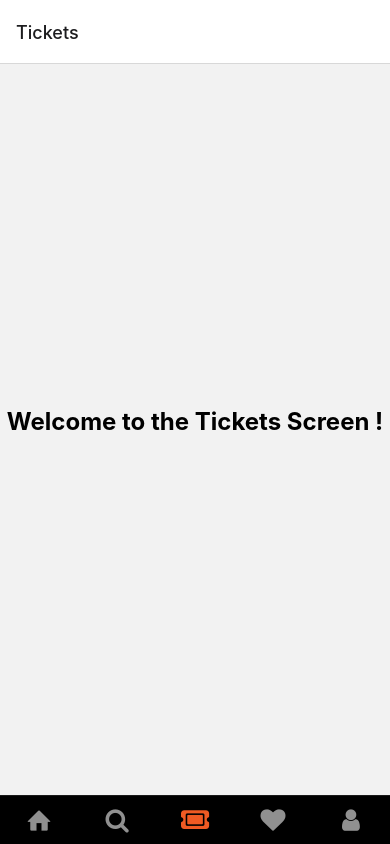
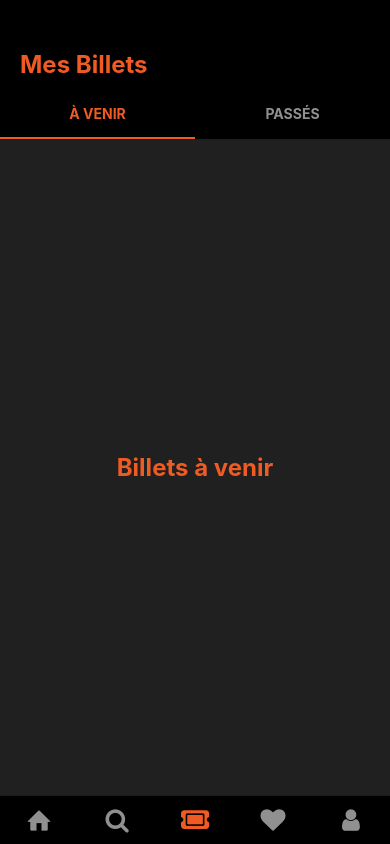
Before and after one commit to Elyter/tix-CLI, a React Native app: screen /TicketsNav in a window 390 px wide. Built offline with nearby package versions, Linux system fonts and the light colour scheme; no server answers.

Commit message:
ticketScreen

```diff
--- a/navigators/TicketsNav.js
+++ b/navigators/TicketsNav.js
@@ -1,12 +1,15 @@
 import { createStackNavigator } from '@react-navigation/stack';
-
 import TicketsScreen from '../screens/TicketsScreens/TicketsScreen';
 
 const Stack = createStackNavigator();
 
 export default function TicketsNav() {
   return (
-    <Stack.Navigator>
+    <Stack.Navigator
+      screenOptions={{
+        headerShown: false, // Pour cacher le header
+      }}
+    >
       <Stack.Screen name="Tickets" component={TicketsScreen} />
     </Stack.Navigator>
   );
--- a/organizer/screens/EventForm.js
+++ b/organizer/screens/EventForm.js
@@ -1,11 +1,12 @@
 import React, { useState } from 'react';
-import { View, Text, TextInput, TouchableOpacity, StyleSheet, TouchableWithoutFeedback, Keyboard, Modal } from 'react-native';
+import { View, Text, TextInput, TouchableOpacity, StyleSheet, TouchableWithoutFeedback, Keyboard, Modal, Image } from 'react-native';
 import { Entypo } from '@expo/vector-icons'; // Importation de l'icône Entypo
 import { AntDesign } from '@expo/vector-icons'; // Importation de l'icône AntDesign
 import DateTimePicker from '@react-native-community/datetimepicker';
 import ToastBar from '../component/Toastbar';
 import { COLORS } from '../../assets/colors';
 import { useNavigation } from '@react-navigation/native'; // Importation de useNavigation
+import * as ImagePicker from 'expo-image-picker';
 
 const EventForm = () => {
   const [currentQuestionIndex, setCurrentQuestionIndex] = useState(0);
@@ -15,6 +16,7 @@ const EventForm = () => {
   const [toastMessage, setToastMessage] = useState('');
   const [showToast, setShowToast] = useState(false);
   const [showDatePickerModal, setShowDatePickerModal] = useState(false); // Déplacer le hook useState ici
+  const [selectedImage, setSelectedImage] = useState(null);
 
   const navigation = useNavigation(); // Obtenir l'objet de navigation
 
@@ -99,6 +101,20 @@ const EventForm = () => {
     navigation.navigate('MyEvents');
   };
 
+  const pickImage = async () => {
+    let result = await ImagePicker.launchImageLibraryAsync({
+      mediaTypes: ImagePicker.MediaTypeOptions.Images,
+      allowsEditing: true,
+      aspect: [4, 3],
+      quality: 1,
+    });
+
+    if (!result.cancelled) {
+      setSelectedImage(result.uri);
+      handleAnswer(result.uri);
+    }
+  };
+
   // Calcul du pourcentage d'avancement
   const progressPercentage = (currentQuestionIndex + 1) / questions.length * 100;
 
@@ -139,6 +155,13 @@ const EventForm = () => {
                 </TouchableWithoutFeedback>
               </Modal>
             </>
+          ) : currentQuestionIndex === questions.length-2 ? (
+            <>
+              <TouchableOpacity style={styles.input} onPress={pickImage}>
+                <Text style={styles.datePickerText}>Choisir une image</Text>
+              </TouchableOpacity>
+              {selectedImage && <Image source={{ uri: selectedImage }} style={{ width: 200, height: 200 }} />}
+            </>
           ) : currentQuestionIndex === 3 ? (
             <View style={styles.numericInput}>
               <TouchableOpacity style={styles.phaseButton} onPress={decrementPhases}>
@@ -149,14 +172,13 @@ const EventForm = () => {
                 <Entypo name="plus" size={24} color="black" />
               </TouchableOpacity>
             </View>
-          ) : currentQuestionIndex >= 4 && currentQuestionIndex < questions.length - 2 ? (
+          ) : currentQuestionIndex >= 5 && currentQuestionIndex < questions.length - 1 ? (
             <TextInput
               style={[styles.input, answers[currentQuestionIndex] === '' ? styles.emptyInput : null]}
               value={answers[currentQuestionIndex]}
               onChangeText={handleAnswer}
-              placeholder="0 €"
+              placeholder="Réponse"
               placeholderTextColor={COLORS.grey}
-              keyboardType="numeric"
             />
           ) : (
             <TextInput
--- a/package.json
+++ b/package.json
@@ -19,6 +19,7 @@
     "axios": "^1.6.8",
     "expo": "^50.0.14",
     "expo-apple-authentication": "~6.3.0",
+    "expo-image-picker": "~14.7.1",
     "expo-status-bar": "~1.11.1",
     "firebase": "^10.8.1",
     "react": "18.2.0",
--- a/screens/TicketsScreens/TicketsScreen.js
+++ b/screens/TicketsScreens/TicketsScreen.js
@@ -1,11 +1,60 @@
 import React from 'react';
+import { createMaterialTopTabNavigator } from '@react-navigation/material-top-tabs';
 import { View, Text, StyleSheet } from 'react-native';
+import { COLORS } from '../../assets/colors';
+
+const Tab = createMaterialTopTabNavigator();
 
 const TicketsScreen = () => {
   return (
+    <View style={{ flex: 1 }}>
+      <CustomHeader title="Mes Billets" />
+      <Tab.Navigator
+        tabBarOptions={{
+          labelStyle: { fontSize: 14, fontWeight: 'bold'},
+          style: { backgroundColor: COLORS.darkblack, height: 50},
+          indicatorStyle: { backgroundColor: COLORS.orange },
+          activeTintColor: COLORS.orange,
+          inactiveTintColor: COLORS.grey,
+        }}>
+
+        <Tab.Screen
+          name="Upcoming"
+          component={UpcomingTicketsScreen}
+          options={{ tabBarLabel: 'À venir' }}
+        />
+        <Tab.Screen
+          name="Past"
+          component={PastTicketsScreen}
+          options={{ tabBarLabel: 'Passés' }}
+        />
+      </Tab.Navigator>
+    </View>
+  );
+};
+
+const CustomHeader = ({ title }) => {
+  return (
+    <View style={styles.header}>
+      <Text style={styles.title}>{title}</Text>
+    </View>
+  );
+};
+
+const UpcomingTicketsScreen = () => {
+  return (
     <View style={styles.container}>
-            <Text style={styles.title}>Welcome to the Tickets Screen !</Text>
-            {/* Add your content here */}
+      <Text style={styles.title}>Billets à venir</Text>
+      {/* Contenu de la section "Billets à venir" */}
+    </View>
+  );
+};
+
+const PastTicketsScreen = () => {
+  return (
+    <View style={styles.container}>
+      <Text style={styles.title}>Billets passés</Text>
+      {/* Contenu de la section "Billets passés" */}
     </View>
   );
 };
@@ -15,11 +64,18 @@ const styles = StyleSheet.create({
     flex: 1,
     justifyContent: 'center',
     alignItems: 'center',
+    backgroundColor: COLORS.lightblack,
+  },
+  header: {
+    backgroundColor: COLORS.darkblack,
+    paddingHorizontal: 20,
+    paddingTop: 50,
+    paddingBottom: 10,
   },
   title: {
     fontSize: 24,
     fontWeight: 'bold',
-        marginBottom: 16,
+    color: COLORS.orange,
   },
 });
 
```
Also changed, not shown: 1 other file (tests, documents, lock files or other folders). Lines whose indentation alone changed are shown as unchanged.
